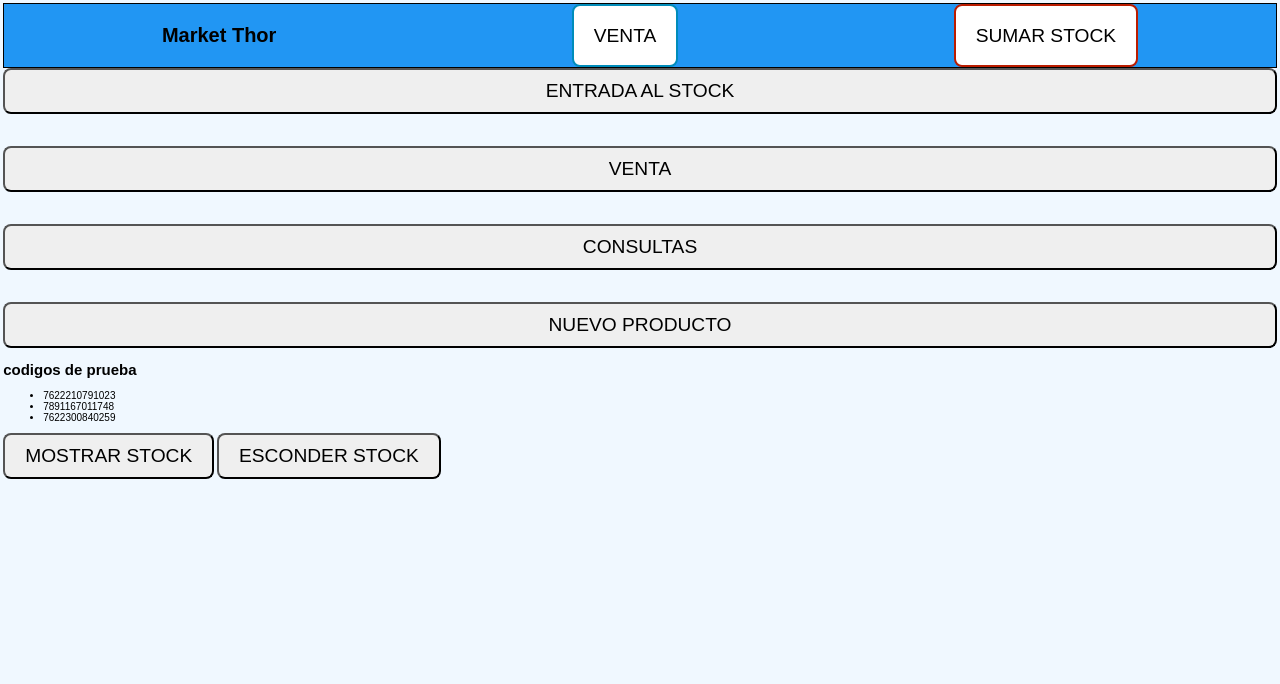
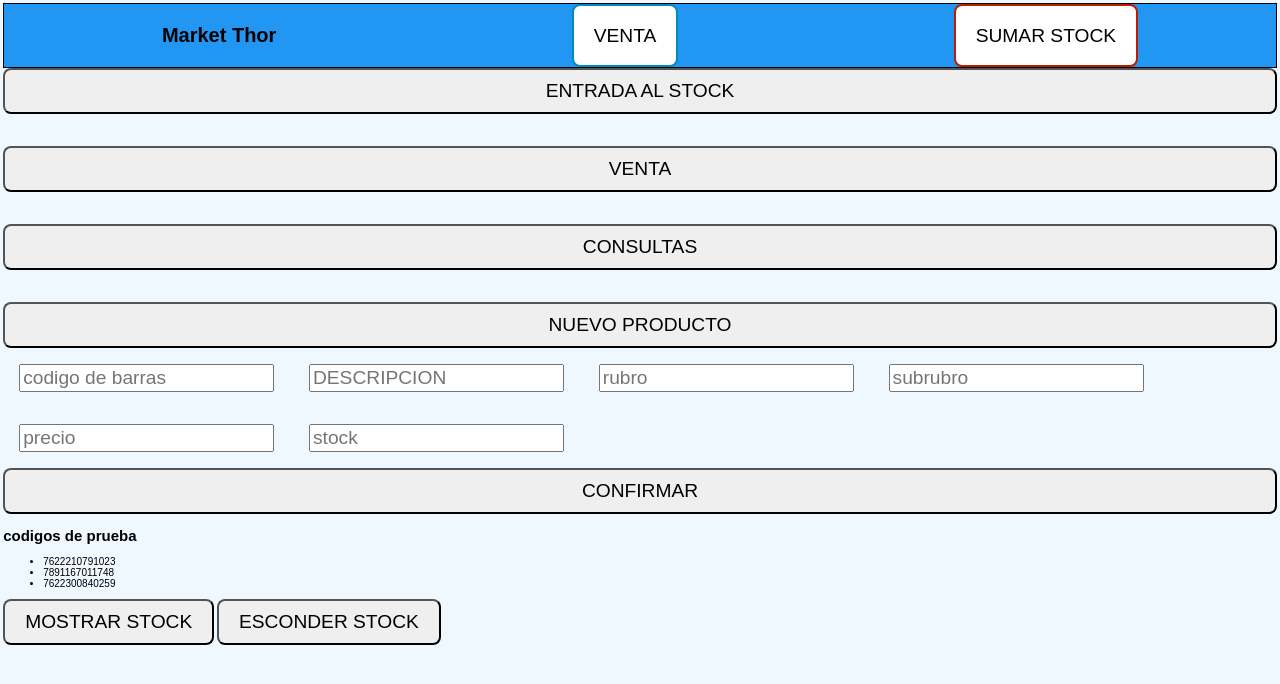
Before and after one commit to martinArg96/stockapp, a website: page fe/index.html in a window 1280 px wide. Both pictures are taken after a click on the button "NUEVO PRODUCTO". Drawn offline with Linux system fonts and the light colour scheme; no server answers.

Commit message:
seccion agregar neuvos productos

```diff
--- a/fe/index.html
+++ b/fe/index.html
@@ -39,11 +39,26 @@
                 </div>
 
             </div>
-            <div class="consultas stock">
+            <div class="consultas-stock">
                 <button> CONSULTAS </button>
             </div>
-            <div class="ingresar nuevo producto">
-                <button> NUEVO PRODUCTO</button>
+            <div class="nuevo-producto">
+                <button onclick="mostrarFormularioNuevoProducto()"> NUEVO PRODUCTO</button>
+                <div id="formulario-nuevo-producto"class="ingresar-nuevo-producto no-mostrar">
+                    <!-- <label for="newProductCodigo">codigod de barras</label> -->
+                    <input type="number"  id="newProductCodigo" placeholder="codigo de barras">
+                    <!-- <label for="newProductDescripcion">DESCRIPCION</label> -->
+                    <input type="text" name="" id="newProductDescripcion" placeholder="DESCRIPCION">
+                    <!-- <label for="newProductRubro">RUBRO</label> -->
+                    <input type="number" id="newProductRubro" placeholder="rubro">
+                    <!-- <label for="newProductSubRubro">SUBRUBRO</label> -->
+                    <input type="number" id="newProductSubRubro" placeholder="subrubro">
+                    <!-- <label for="newProductPrecio">PRECIO</label> -->
+                    <input type="number" name="" id="newProductPrecio" placeholder="precio">
+                    <!-- <label for="newProductStock">STOCK</label> -->
+                    <input type="number" id="newProductStock" placeholder="stock">
+                    <button onclick="agregarNuevoProducto()">CONFIRMAR</button>
+                </div>
             </div>
 
         </div>
--- a/fe/scripts.js
+++ b/fe/scripts.js
@@ -8,6 +8,10 @@ let total = 0;
 order = {
   items: [],
 };
+
+
+
+
 
 function habilitarEntradas() {
   document.getElementById("entrada-stock").classList.add("mostrar-flex");
@@ -116,6 +120,7 @@ for(i = 0; i< arreglo.length ; i++){
     delete arreglo[i].subrubro
     delete arreglo[i].rubro
     delete arreglo[i].stock
+
 }
 
 window.confirm(JSON.stringify(arreglo))
@@ -394,3 +399,40 @@ function cancelar() {
     "checkout"
   ).innerHTML = `CONFIRMAR VENTA ${carrito.length}`;
 }
+let newProduct = {  }
+async function agregarNuevoProducto(){
+    newProduct= {
+        codigo: document.getElementById("newProductCodigo").valueAsNumber,
+        descripcion: document.getElementById("newProductDescripcion").value,
+        rubro: document.getElementById("newProductRubro").valueAsNumber,
+        subrubro: document.getElementById("newProductSubRubro").valueAsNumber,
+        precio: document.getElementById("newProductPrecio").valueAsNumber,
+        stock: document.getElementById("newProductStock").valueAsNumber,
+    }
+
+    try {
+        const nose = await (
+          await fetch("/api/agregarProductoNuevo", {
+            method: "post",
+            body: JSON.stringify(newProduct),
+            headers: {
+              "Content-Type": "application/json",
+            },
+          })
+        ).json();
+        document.getElementById("newProductCodigo").value= null,
+    document.getElementById("newProductDescripcion").value = null,
+    document.getElementById("newProductRubro").value = null,
+    document.getElementById("newProductSubRubro").value= null,
+    document.getElementById("newProductPrecio").value = null,
+    document.getElementById("newProductStock").value = null,
+    document.getElementById("formulario-nuevo-producto").classList.add("no-mostrar")
+        window.alert("producot agregado correctamente")
+      } catch {
+        window.alert("falla funcion Eagregar nuevo producto");
+      }
+}
+
+function mostrarFormularioNuevoProducto(){
+    document.getElementById("formulario-nuevo-producto").classList.remove("no-mostrar")
+}
```
Also changed, not shown: index.js (+15 -0 lines).
